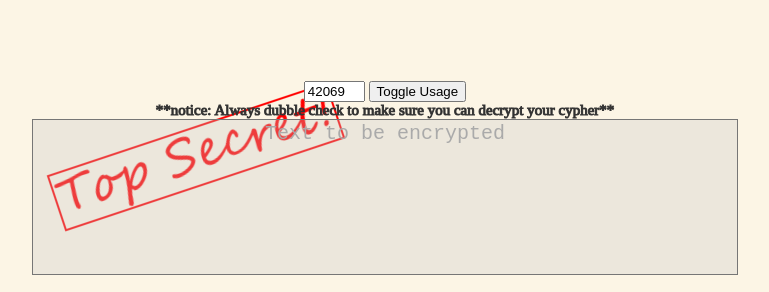
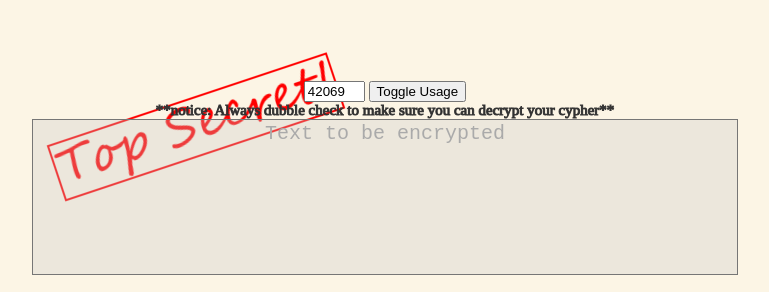
Before and after one commit to Zelow79/Cipher-Scripts, a plain HTML site: page experimental/index.html in a window 1280 px wide. Shown: the top 292 px of the page, without its empty margins (255-1024 px from the left). Drawn offline with Linux system fonts and the light colour scheme.

Commit message:
Update style.css

```diff
--- a/experimental/style.css
+++ b/experimental/style.css
@@ -7,7 +7,7 @@ html, body {
     background-image: url(assets/top_secret.png);
     background-repeat: no-repeat;
     background-attachment: fixed;
-    background-position: 30% 10%;
+    background-position: 30% 5%;
 }
 input[type=number] {
     width: 53px;
```
